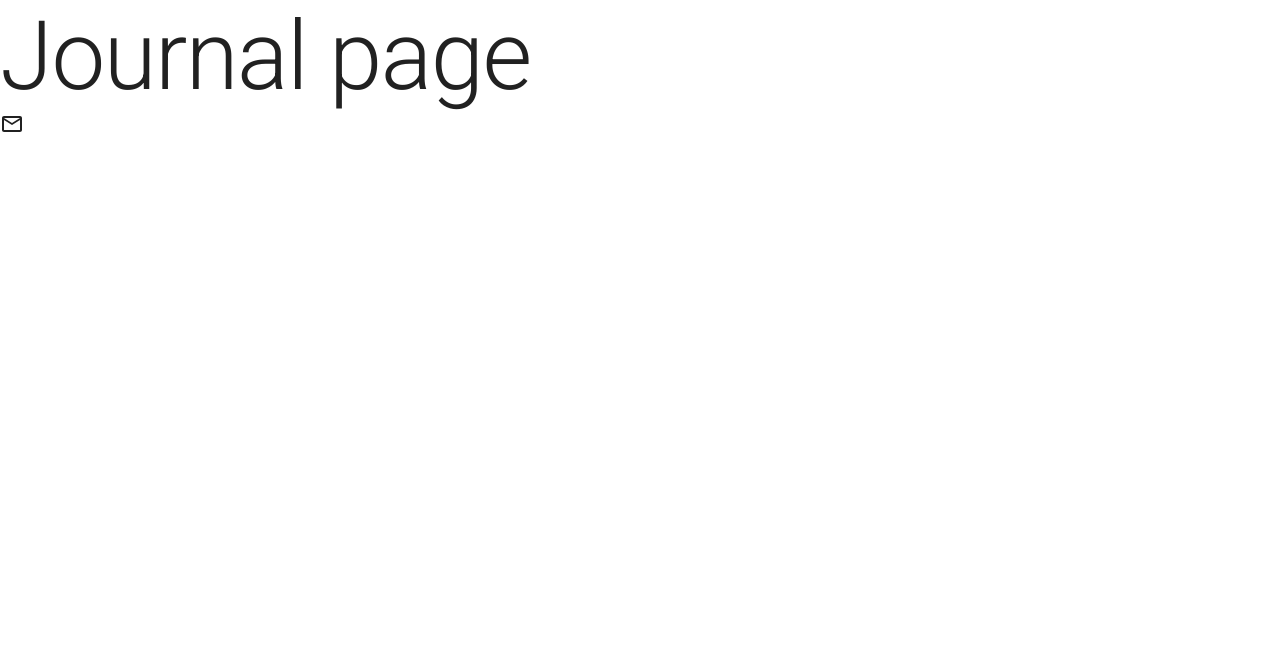
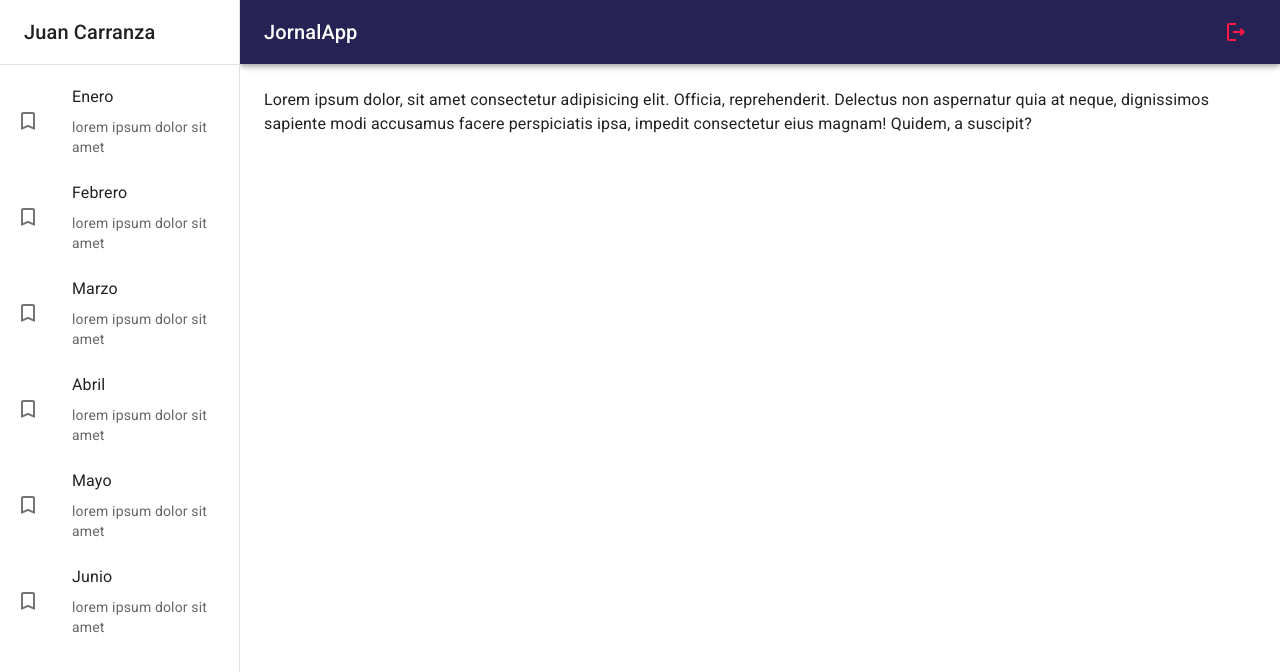
Before and after one commit to JuanManuelCarranzaTorrico/08-journal-app, a React (Vite) app: page / in a window 1280 px wide. Shown: the top 672 px of the page. Built offline with nearby package versions, Linux system fonts and the light colour scheme.

Commit message:
Add navbar and side bar to the main aplication

```diff
--- /dev/null
+++ b/src/journal/components/NavBar.jsx
@@ -0,0 +1,31 @@
+import { LogoutOutlined, MenuOutlined } from "@mui/icons-material"
+import { AppBar, Grid, IconButton, Toolbar, Typography } from "@mui/material"
+
+
+export const NavBar = ({ drawerWith = 240 }) => {
+  return (
+    <AppBar
+    position="fixed"
+    sx={{
+        width: {sm: `calc(100% - ${drawerWith}px)`},
+        ml: { sm: `${drawerWith}px`},
+    }}
+    >
+        <Toolbar>
+            <IconButton
+            color="inherit"
+            edge="start"
+            sx={{ mr: 2, display: { sm: 'none' } }}
+            >
+                <MenuOutlined/>
+            </IconButton>
+            <Grid container direction='row' justifyContent='space-between' alignItems={'center'}>
+                <Typography variant="h6" noWrap component={'div'}> JornalApp </Typography>
+            </Grid>
+            <IconButton color='error'>
+                <LogoutOutlined/>
+            </IconButton>
+        </Toolbar>
+    </AppBar>
+  )
+}
--- /dev/null
+++ b/src/journal/components/SideBar.jsx
@@ -0,0 +1,44 @@
+import { TurnedInNot } from "@mui/icons-material"
+import { Box, Divider, Drawer, Grid, List, ListItem, ListItemButton, ListItemIcon, ListItemText, Toolbar, Typography } from "@mui/material"
+
+
+export const SideBar = ({ drawerWidth=240 }) => {
+  return (
+    <Box
+    component={'nav'}
+    sx={{ width: {sm: drawerWidth}, flexShrink: {sm: 0} }}
+    >
+        <Drawer
+        variant="permanent"
+        open
+        sx={{
+            display: { xs: 'block'},
+            '& .MuiDrawer-paper': { width: drawerWidth, boxSizing: 'border-box'}
+        }}
+        >
+            <Toolbar>
+                <Typography variant="h6" noWrap component={'div'}> Juan Carranza </Typography>
+            </Toolbar>
+            <Divider/>
+            <List>
+                {
+                    ['Enero', 'Febrero', 'Marzo', 'Abril', 'Mayo', 'Junio'].map((text) => (
+                        <ListItem key={text} disablePadding>
+                            <ListItemButton>
+                                <ListItemIcon>
+                                    <TurnedInNot/>
+                                </ListItemIcon>
+                                <Grid container>
+                                        <ListItemText primary={text}/>
+                                        <ListItemText secondary='lorem ipsum dolor sit amet'/>
+                                    </Grid>
+                            </ListItemButton>
+                        </ListItem>
+                        ))
+                }
+            </List>
+        </Drawer>
+
+    </Box>
+  )
+}
--- /dev/null
+++ b/src/journal/components/index.js
@@ -0,0 +1,2 @@
+export * from './NavBar'
+export * from './SideBar'
--- /dev/null
+++ b/src/journal/layout/JournalLayout.jsx
@@ -0,0 +1,25 @@
+import { Box, Toolbar } from "@mui/material"
+import { NavBar, SideBar } from "../components";
+
+
+const drawerWidth = 240;
+
+export const JournalLayout = ({children}) => {
+  return (
+    <Box sx={{ display: "flex"}}>
+
+        {/* Navbar */}
+        <NavBar drawerWidth={ drawerWidth } />
+
+        {/* Sidebar */}
+        <SideBar drawerWidth={ drawerWidth } />
+        <Box component={'main'}
+        sx={{ flexGrow: 1, p: 3}}
+        >
+            {/* toolbar */}
+            <Toolbar/>
+            { children }
+        </Box>
+    </Box>
+  )
+}
--- a/src/journal/pages/JournalPage.jsx
+++ b/src/journal/pages/JournalPage.jsx
@@ -1,12 +1,12 @@
 import { MailOutline } from '@mui/icons-material'
 import { Typography } from '@mui/material'
 import React from 'react'
+import { JournalLayout } from '../layout/JournalLayout'
 
 export const JournalPage = () => {
   return (
-    <>
-    <Typography variant='h1'>Journal page</Typography>
-    <MailOutline/>
-    </>
+    <JournalLayout>
+      <Typography>Lorem ipsum dolor, sit amet consectetur adipisicing elit. Officia, reprehenderit. Delectus non aspernatur quia at neque, dignissimos sapiente modi accusamus facere perspiciatis ipsa, impedit consectetur eius magnam! Quidem, a suscipit?</Typography>
+    </JournalLayout>
   )
 }
```
